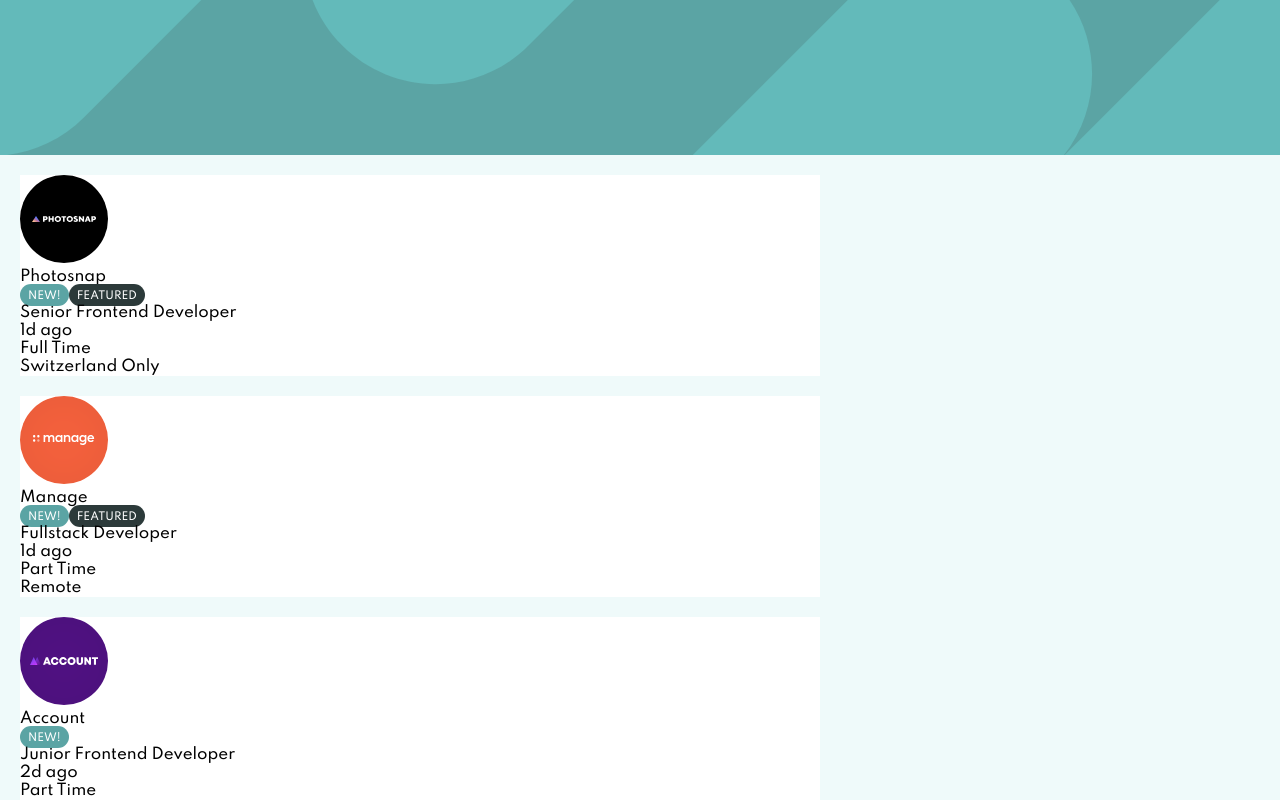
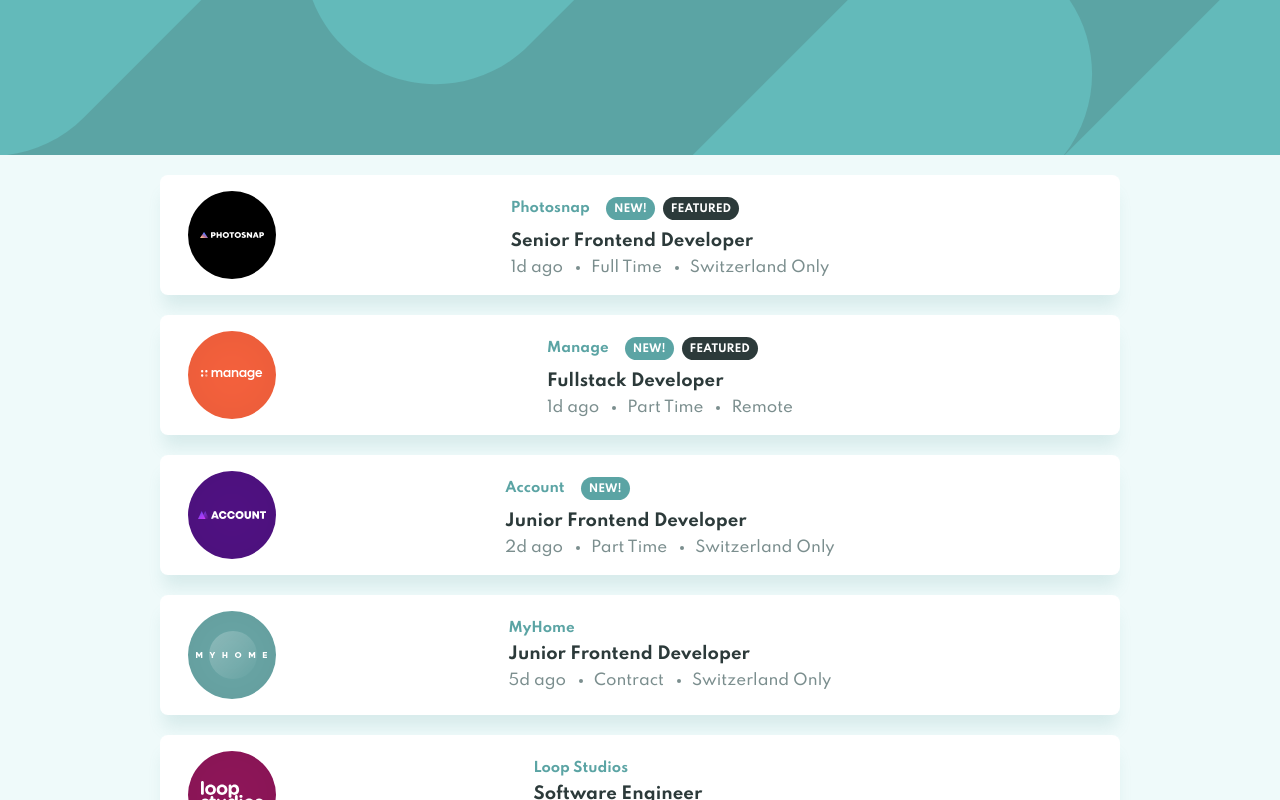
Before and after one commit to nikkypyra/filter-job-listings, a Vue app: page / in a window 1280 px wide. Shown: the top 800 px of the page. Built offline with nearby package versions, Linux system fonts and the light colour scheme.

Commit message:
feat: add card style

```diff
--- a/src/assets/styles/_variables.scss
+++ b/src/assets/styles/_variables.scss
@@ -1,10 +1,11 @@
 // Colors
 $colorPrimary: hsl(180, 29%, 50%);
 $colorSecondary: hsl(180, 14%, 20%);
+$colorTertiary: hsl(180, 8%, 52%);
 $colorBackground: hsl(180, 52%, 96%);
 $colorFilterTablets: hsl(180, 31%, 95%);
-$colorDarkCyan1: hsl(180, 8%, 52%);
 $colorWhite: #fff;
+$colorBoxShadow: hsla(180, 29%, 50%, 16%);
 
 // Fonts
 $fontSize15px: 15px;
--- a/src/assets/styles/main.scss
+++ b/src/assets/styles/main.scss
@@ -11,6 +11,7 @@
 body {
   font-family: "Spartan", sans-serif;
   font-size: $fontSize15px;
+  font-weight: $fontWeight500;
   background-color: $colorBackground;
 }
 
--- a/src/components/Attribution.vue
+++ b/src/components/Attribution.vue
@@ -12,5 +12,10 @@
 </script>
 
 <style lang="scss">
-
+.attribution {
+  color: $colorTertiary;
+  text-align: center;
+  font-size: .6em;
+  padding-bottom: 20px;
+}
 </style>
--- a/src/components/JobCards.vue
+++ b/src/components/JobCards.vue
@@ -1,14 +1,22 @@
 <template>
-<section>
+<section class="cards">
   <div v-for="job in jobList" :key="`${job.id}-${job.company}`" class="card">
       <img :src="require(`../assets/images/${job.logo}`)" :alt="job.company" />
-      <p>{{ job.company }}</p>
-      <StatusPill v-if="job.new" color="primary" :status="newStatus" />
-      <StatusPill v-if="job.featured" color="secondary" :status="featuredStatus" />
-      <p>{{ job.position }}</p>
-      <p>{{ job.postedAt }}</p>
-      <p>{{ job.contract }}</p>
-      <p>{{ job.location }}</p>
+      <div class="info">
+        <div class="headline">
+          <p class="company">{{ job.company }}</p>
+          <StatusPill v-if="job.new" color="primary" :status="newStatus" class="statusPill" />
+          <StatusPill v-if="job.featured" color="secondary" :status="featuredStatus" class="statusPill" />
+        </div>
+      <p class="position">{{ job.position }}</p>
+      <div class="details">
+      <p class="postedAt">{{ job.postedAt }}</p>
+      <ul>
+      <li><p>{{ job.contract }}</p></li>
+      <li><p>{{ job.location }}</p></li>
+      </ul>
+      </div>
+      </div>
   </div>
 </section>
 </template>
@@ -32,9 +40,69 @@
 </script>
 
 <style lang="scss">
-.card {
-  background-color: $colorWhite;
-  margin: 20px;
-  max-width: 800px;
+.cards {
+  max-width: 1000px;
+  margin: 0 auto;
+
+  .card {
+    display: grid;
+    align-items: center;
+    background-color: $colorWhite;
+    margin: 20px;
+    padding: 16px 28px;
+    border-radius: 8px;
+    box-shadow: 0px 16px 16px -4px $colorBoxShadow;
+
+    img {
+      grid-column: 1;
+    }
+
+    .info {
+      grid-column: 2;
+
+      .headline {
+        display: flex;
+        align-items: center;
+
+        .company {
+          color: $colorPrimary;
+          font-size: .9em;
+          font-weight: $fontWeight700;
+          margin-right: 12px;
+        }
+
+        .statusPill {
+          margin: 4px;
+        }
+      }
+
+      .position {
+        padding-top: 8px;
+        font-size: 1.1em;
+        color: $colorSecondary;
+        font-weight: $fontWeight700;
+      }
+
+      .details {
+        display: flex;
+        flex-direction: row;
+        color: $colorTertiary;
+        padding-top: 8px;
+
+        .postedAt {
+          margin-right: 28px;
+        }
+
+        ul {
+          display: flex;
+
+          li {
+            margin-right: 28px;
+          }
+        }
+      }
+    }
+  }
 }
+
 </style>
--- a/src/components/StatusPill.vue
+++ b/src/components/StatusPill.vue
@@ -18,6 +18,7 @@
   display: inline;
   color: $colorWhite;
   font-size: .7em;
+  font-weight: $fontWeight700;
   padding: 6px 8px 4px;
   border-radius: 20px;
 
```
